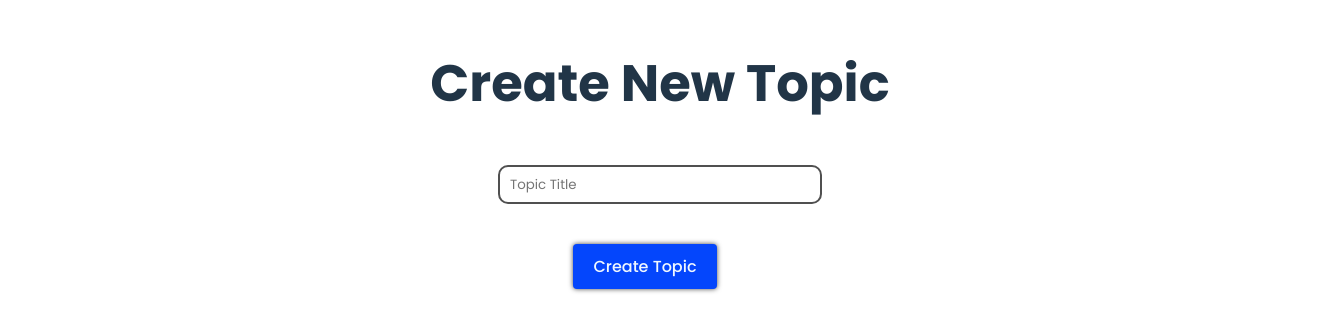
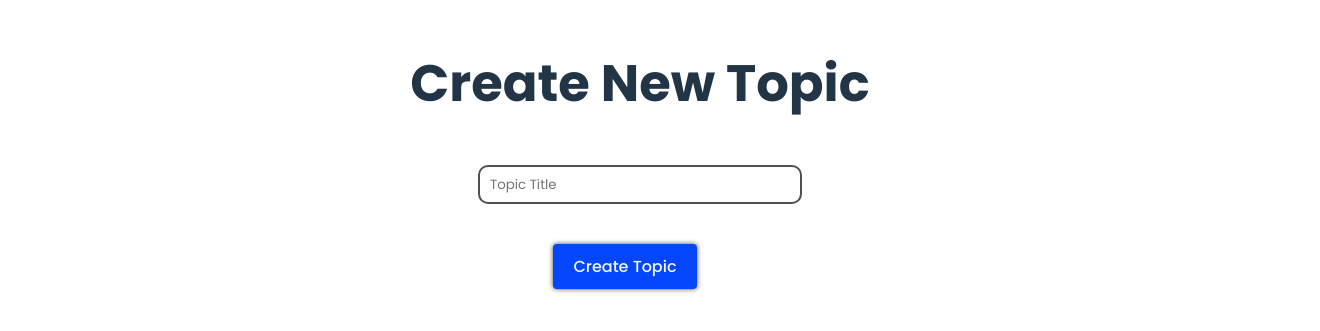
Before and after one commit to Rajat-264/note-maker-frontend, a React (Vite) app: page /create-topic in a window 1280 px wide. Shown: the part 245-576 px from the top of the page, 1320 px wide, since content can reach past the window. Built offline with nearby package versions, Linux system fonts and the light colour scheme; a web font is replaced by a local one.

Commit message:
Changes in domain

```diff
--- a/src/pages/CreateTopic.css
+++ b/src/pages/CreateTopic.css
@@ -7,7 +7,7 @@
     align-items: center;
     height: 100vh;
     width: 100vw;
-    padding: 0 20px;
+    overflow: hidden;
     font-family: Poppins, sans-serif;
 }
 .button{
--- a/src/pages/Dashboard.css
+++ b/src/pages/Dashboard.css
@@ -6,7 +6,7 @@
     justify-content: center;
     min-height: 100vh;
     overflow-x: hidden;
-    padding: 0 10px;
+    padding: 50px 10px;
 }
 
 .dashboard-container {
```
